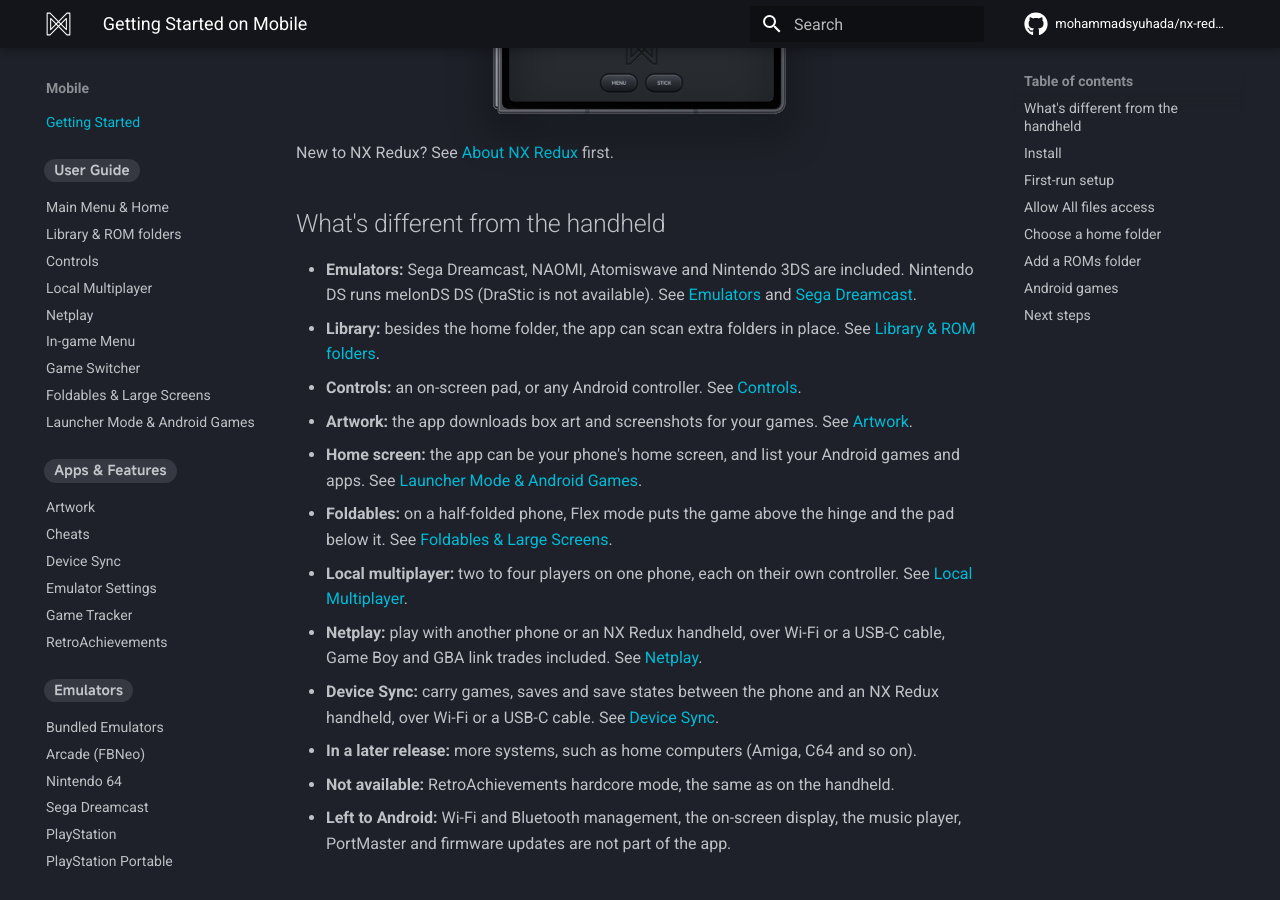
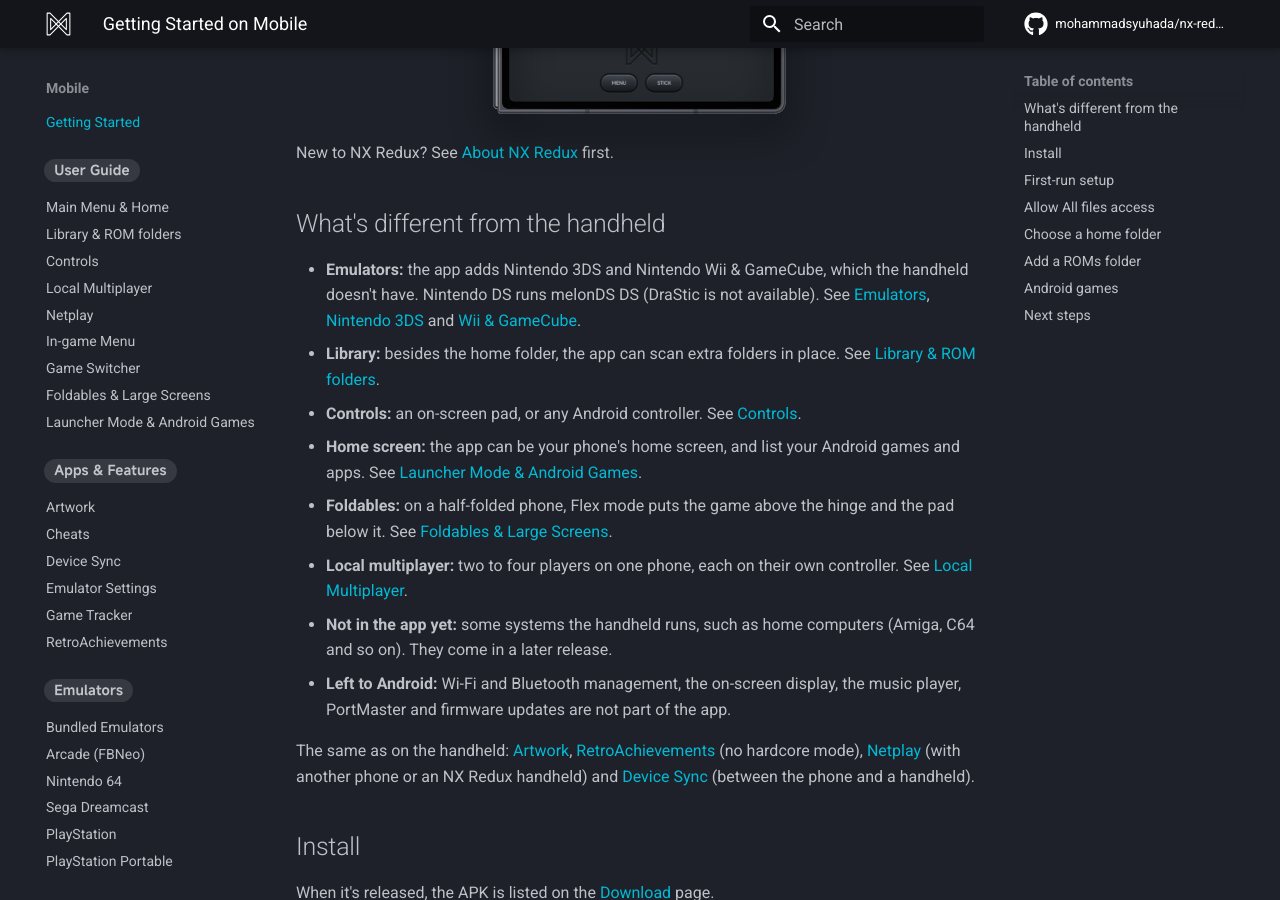
Before and after one commit to mohammadsyuhada/nx-redux-docs, an MkDocs documentation site: the page built from docs/mobile/getting-started.md, in a window 1280 px wide and 900 px high, scrolled down 763 px. Built offline with MkDocs 1.6.1 and Material for MkDocs 9.7.7, drawn with Linux system fonts in a browser that asks for light colours; comment, search, counter and statistics services are not loaded.

Commit message:
docs(mobile): getting started lists only what differs from the handheld

```diff
--- a/docs/mobile/getting-started.md
+++ b/docs/mobile/getting-started.md
@@ -21,33 +21,30 @@
 
 ## What's different from the handheld
 
-- **Emulators:** Sega Dreamcast, NAOMI, Atomiswave and Nintendo 3DS are
-  included. Nintendo DS runs melonDS DS (DraStic is not available). See
-  [Emulators](emulators/index.md) and [Sega Dreamcast](emulators/dreamcast.md).
+- **Emulators:** the app adds Nintendo 3DS and Nintendo Wii & GameCube, which
+  the handheld doesn't have. Nintendo DS runs melonDS DS (DraStic is not
+  available). See [Emulators](emulators/index.md),
+  [Nintendo 3DS](emulators/nintendo-3ds.md) and
+  [Wii & GameCube](emulators/wii-gamecube.md).
 - **Library:** besides the home folder, the app can scan extra folders in
   place. See [Library & ROM folders](library.md).
 - **Controls:** an on-screen pad, or any Android controller. See
   [Controls](controls.md).
-- **Artwork:** the app downloads box art and screenshots for your games. See
-  [Artwork](artwork.md).
 - **Home screen:** the app can be your phone's home screen, and list your
   Android games and apps. See [Launcher Mode & Android Games](launcher.md).
 - **Foldables:** on a half-folded phone, Flex mode puts the game above the
   hinge and the pad below it. See [Foldables & Large Screens](foldables.md).
 - **Local multiplayer:** two to four players on one phone, each on their
   own controller. See [Local Multiplayer](multiplayer.md).
-- **Netplay:** play with another phone or an NX Redux handheld, over Wi-Fi
-  or a USB-C cable, Game Boy and GBA link trades included. See
-  [Netplay](netplay.md).
-- **Device Sync:** carry games, saves and save states between the phone and
-  an NX Redux handheld, over Wi-Fi or a USB-C cable. See
-  [Device Sync](device-sync.md).
-- **In a later release:** more systems, such as home computers (Amiga, C64
-  and so on).
-- **Not available:** RetroAchievements hardcore mode, the same as on the
-  handheld.
+- **Not in the app yet:** some systems the handheld runs, such as home
+  computers (Amiga, C64 and so on). They come in a later release.
 - **Left to Android:** Wi-Fi and Bluetooth management, the on-screen display,
   the music player, PortMaster and firmware updates are not part of the app.
+
+The same as on the handheld: [Artwork](artwork.md),
+[RetroAchievements](retroachievements.md) (no hardcore mode),
+[Netplay](netplay.md) (with another phone or an NX Redux handheld) and
+[Device Sync](device-sync.md) (between the phone and a handheld).
 
 ## Install
 
```
